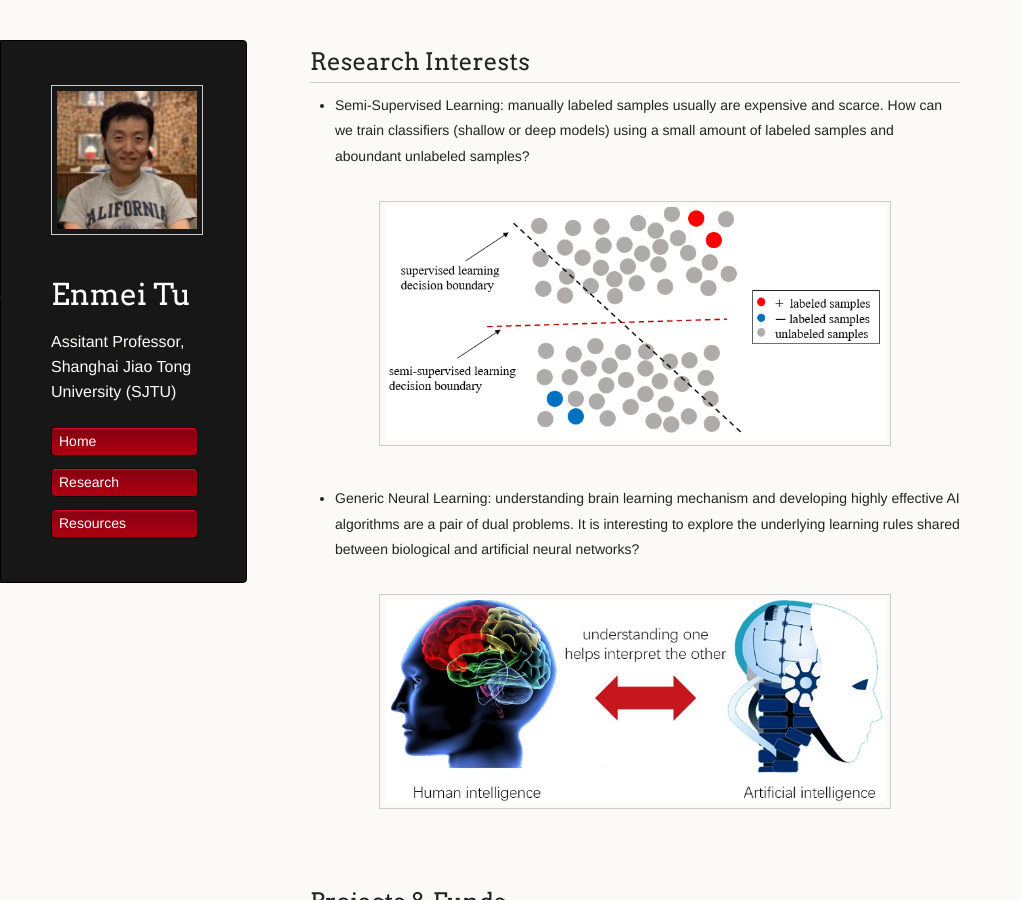
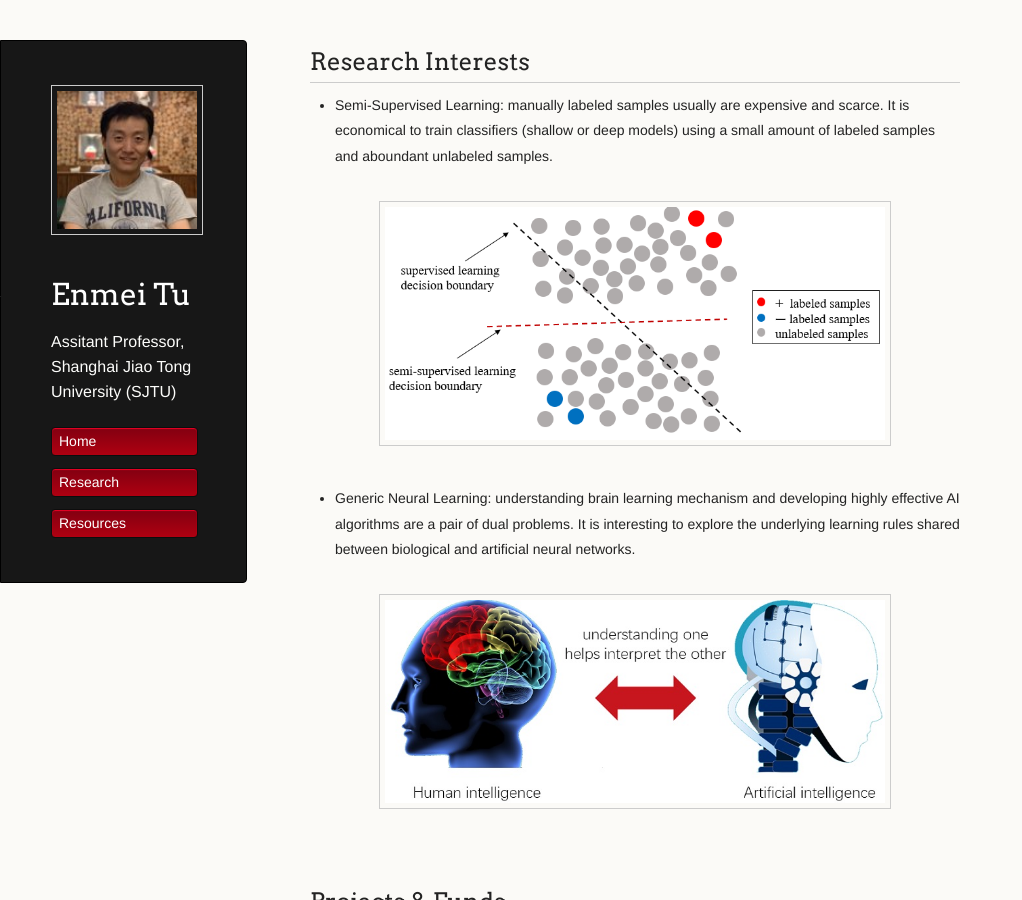
Before and after one commit to hellotem/enmeitu.github.io, a Jekyll site: the page built from research/index.md, in a window 1280 px wide and 900 px high. Shown: the whole window, without its empty margins (0-1022 px from the left). Built offline with Jekyll 4.4.1, drawn with Linux system fonts in a browser that asks for light colours; our own code applies the rules of GitHub Pages for plain Markdown files.

Commit message:
Update index.md

```diff
--- a/research/index.md
+++ b/research/index.md
@@ -1,10 +1,10 @@
 ## Research Interests
 
-* Semi-Supervised Learning: manually labeled samples usually are expensive and scarce.  How can we train classifiers (shallow or deep models) using a small amount of labeled samples and aboundant unlabeled samples?
+* Semi-Supervised Learning: manually labeled samples usually are expensive and scarce.  It is economical to train classifiers (shallow or deep models) using a small amount of labeled samples and aboundant unlabeled samples.
 
 <div style="text-align:center"><img src="ssl7.png" alt="Markdown Monster icon" align="center" width="500" /></div>
 
-* Generic Neural Learning: understanding brain learning mechanism and developing highly effective AI algorithms are a pair of dual problems. It is interesting to explore the underlying learning rules shared between biological and artificial neural networks?
+* Generic Neural Learning: understanding brain learning mechanism and developing highly effective AI algorithms are a pair of dual problems. It is interesting to explore the underlying learning rules shared between biological and artificial neural networks.
 
 <div style="text-align:center"><img src="biai4.jpg" alt="Markdown Monster icon" align="center" width="500"/></div>
 
```
